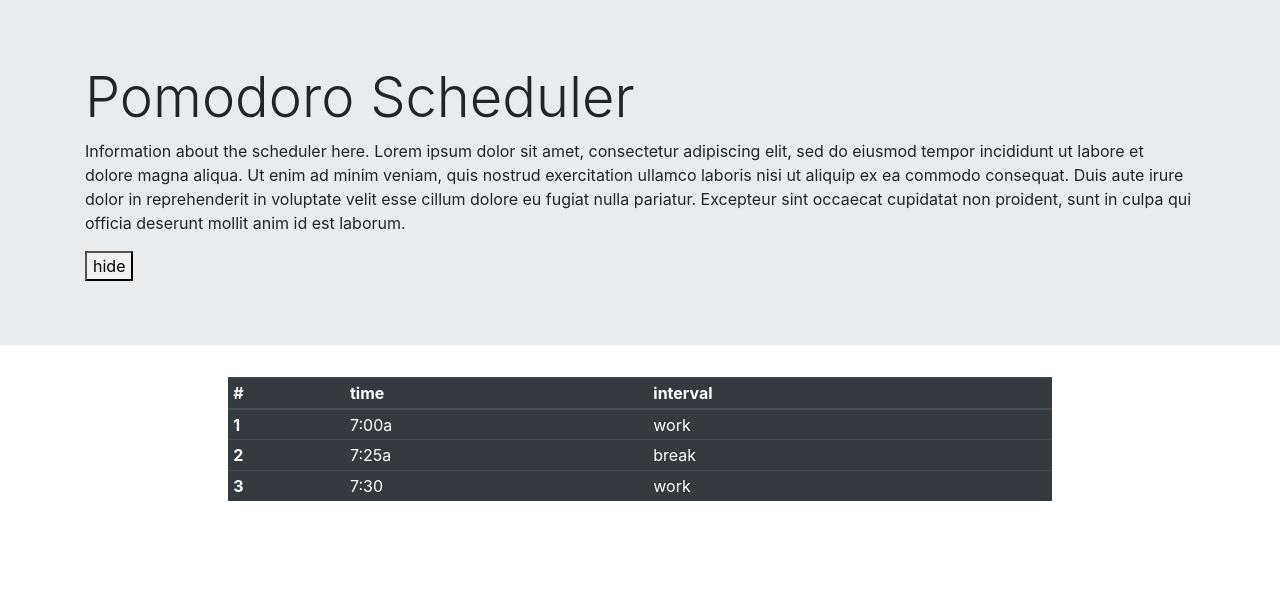
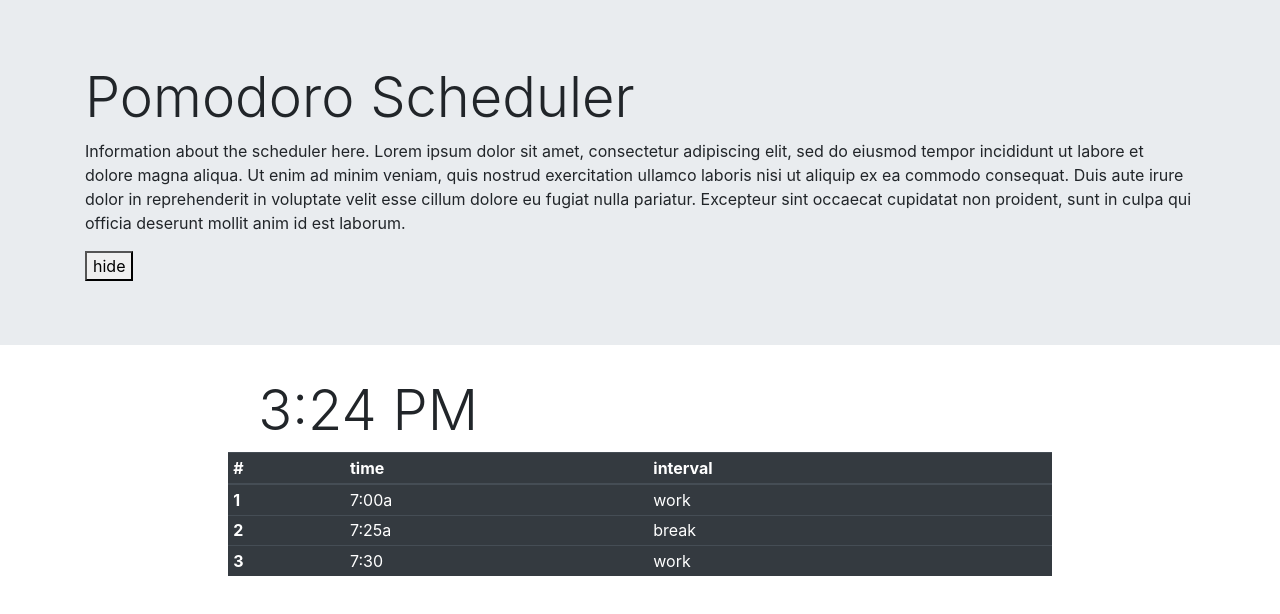
Before and after one commit to shaneGoose/angular-pomsched13, an Angular app: page / in a window 1280 px wide. Shown: the top 614 px of the page. Built offline with nearby package versions, Linux system fonts and the light colour scheme.

Commit message:
2 files modified, 1 added

```diff
--- /dev/null
+++ b/src/app/CONSTANTS.ts
@@ -0,0 +1 @@
+export const MS_CONV = 60 * 1000;
--- a/src/app/pomodoro/pomodoro.component.html
+++ b/src/app/pomodoro/pomodoro.component.html
@@ -1,4 +1,13 @@
 <div class="col-lg-8 mx-auto">
+  <div>
+    <div class="col-lg-6">
+      <div class="container">
+        <h1 class="display-4">{{jClock | date:'shortTime'}}</h1>
+    </div>
+    <div>
+
+    </div>
+  </div>
   <table class="table table-sm table-dark">
   <thead>
     <tr>
--- a/src/app/pomodoro/pomodoro.component.ts
+++ b/src/app/pomodoro/pomodoro.component.ts
@@ -1,4 +1,5 @@
 import { Component, OnInit } from '@angular/core';
+import { MS_CONV } from '../CONSTANTS';
 
 @Component({
   selector: 'pom-sched',
@@ -7,9 +8,14 @@ import { Component, OnInit } from '@angular/core';
 })
 export class PomodoroComponent implements OnInit {
   //Instance Variables
-
+  jClock: Date;
 
   constructor() {}
 
-  ngOnInit() {}
+  ngOnInit() {
+    this.jClock = new Date(Date.now());
+  }
+
+  //Ticker function
+
 }
```
